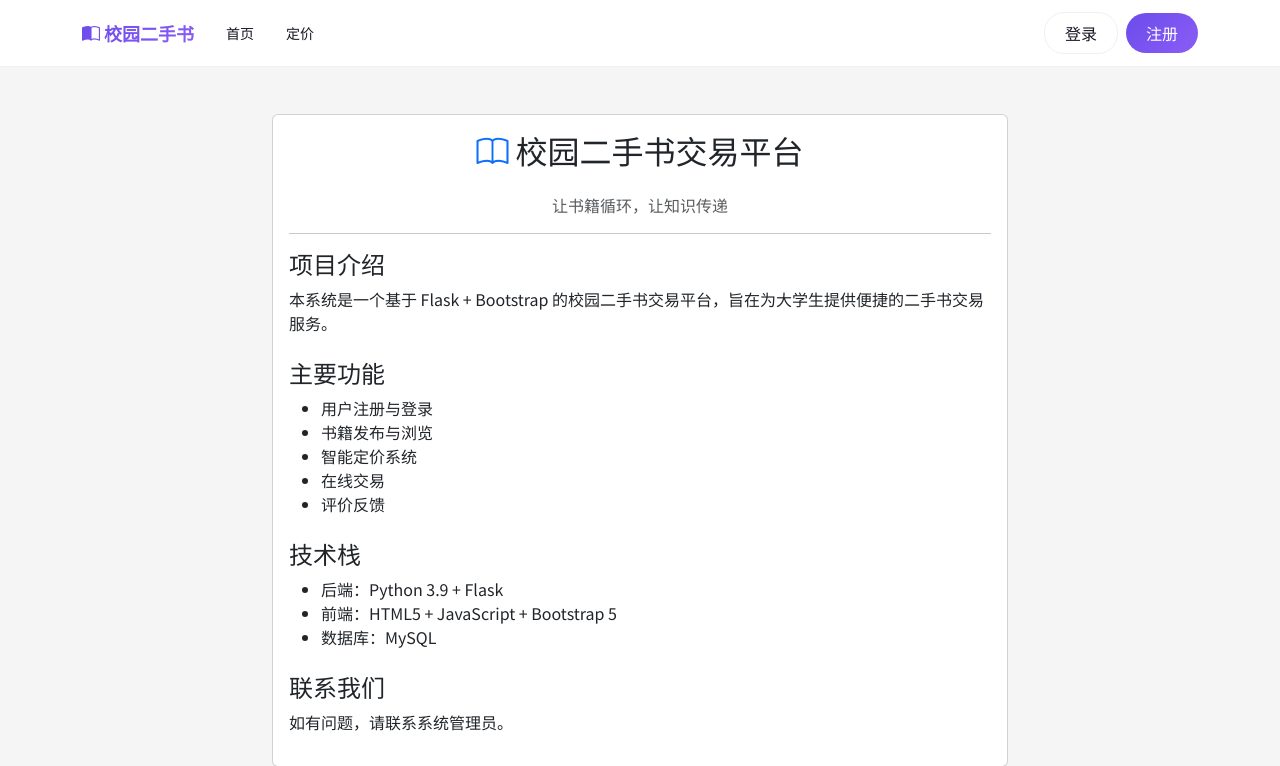
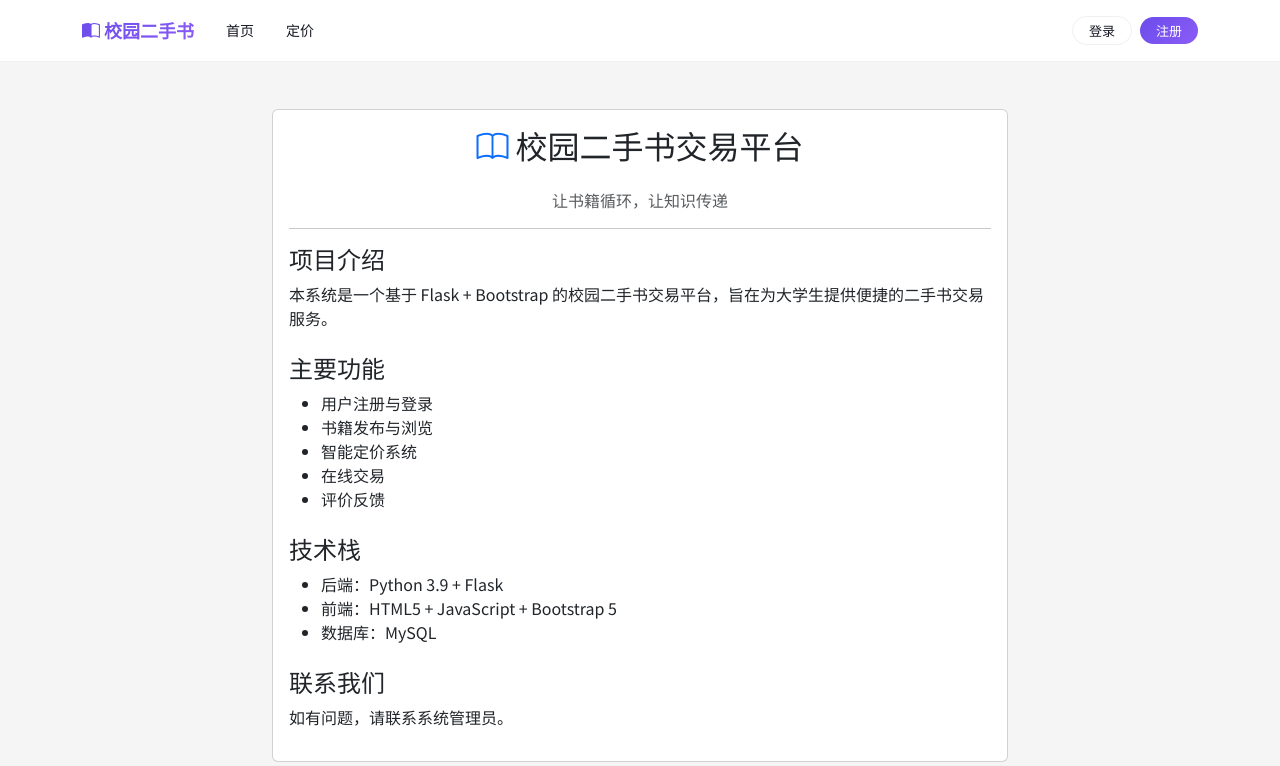
Before and after one commit to Qi-Cao/campus-book-trading, a Flask app: page /about in a window 1280 px wide. Shown: the top 766 px of the page. Run offline with Flask 3, Linux system fonts and the light colour scheme.

Commit message:
头像使用用户图标，调整按钮样式

```diff
--- a/app/templates/base.html
+++ b/app/templates/base.html
@@ -343,14 +343,14 @@
 
                 <div class="d-flex gap-2 align-items-center">
                     {% if current_user.is_authenticated %}
-                    <a href="{{ url_for('books.create') }}" class="btn btn-tiktok">
+                    <a href="{{ url_for('books.create') }}" class="btn btn-tiktok py-1 px-3" style="font-size: 13px;">
                         <i class="bi bi-plus-lg me-1"></i>发布
                     </a>
                     <div class="dropdown">
                         <button class="btn p-0 border-0 bg-transparent" data-bs-toggle="dropdown">
                             <div class="rounded-circle d-flex align-items-center justify-content-center"
                                  style="width: 32px; height: 32px; background: linear-gradient(135deg, #6b4ceb, #8b5cf6);">
-                                <span class="text-white" style="font-size: 12px;">{{ current_user.username[0].upper() }}</span>
+                                <i class="bi bi-person text-white" style="font-size: 16px;"></i>
                             </div>
                         </button>
                         <ul class="dropdown-menu dropdown-menu-end">
@@ -362,8 +362,8 @@
                         </ul>
                     </div>
                     {% else %}
-                    <a href="{{ url_for('auth.login') }}" class="btn btn-tiktok-outline">登录</a>
-                    <a href="{{ url_for('auth.register') }}" class="btn btn-tiktok">注册</a>
+                    <a href="{{ url_for('auth.login') }}" class="btn btn-tiktok-outline py-1 px-3" style="font-size: 13px;">登录</a>
+                    <a href="{{ url_for('auth.register') }}" class="btn btn-tiktok py-1 px-3" style="font-size: 13px;">注册</a>
                     {% endif %}
                 </div>
             </div>
```
